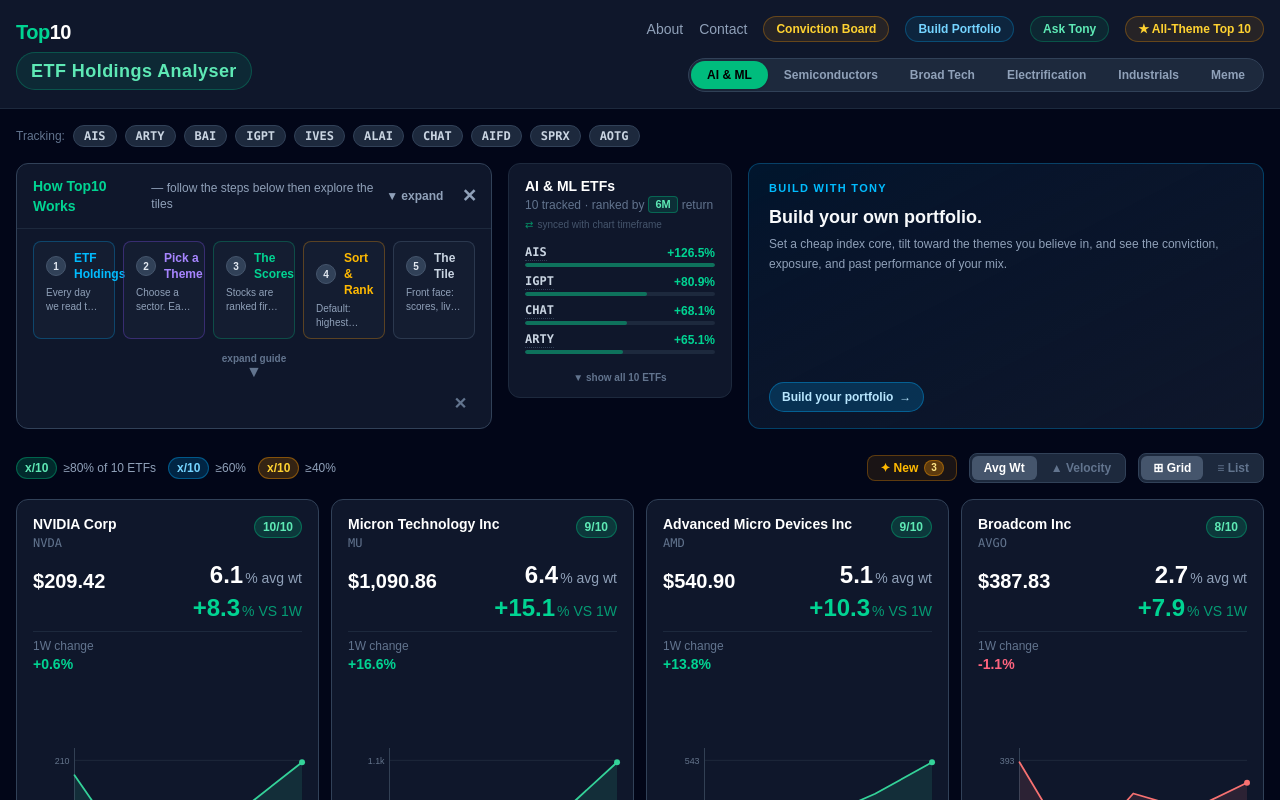
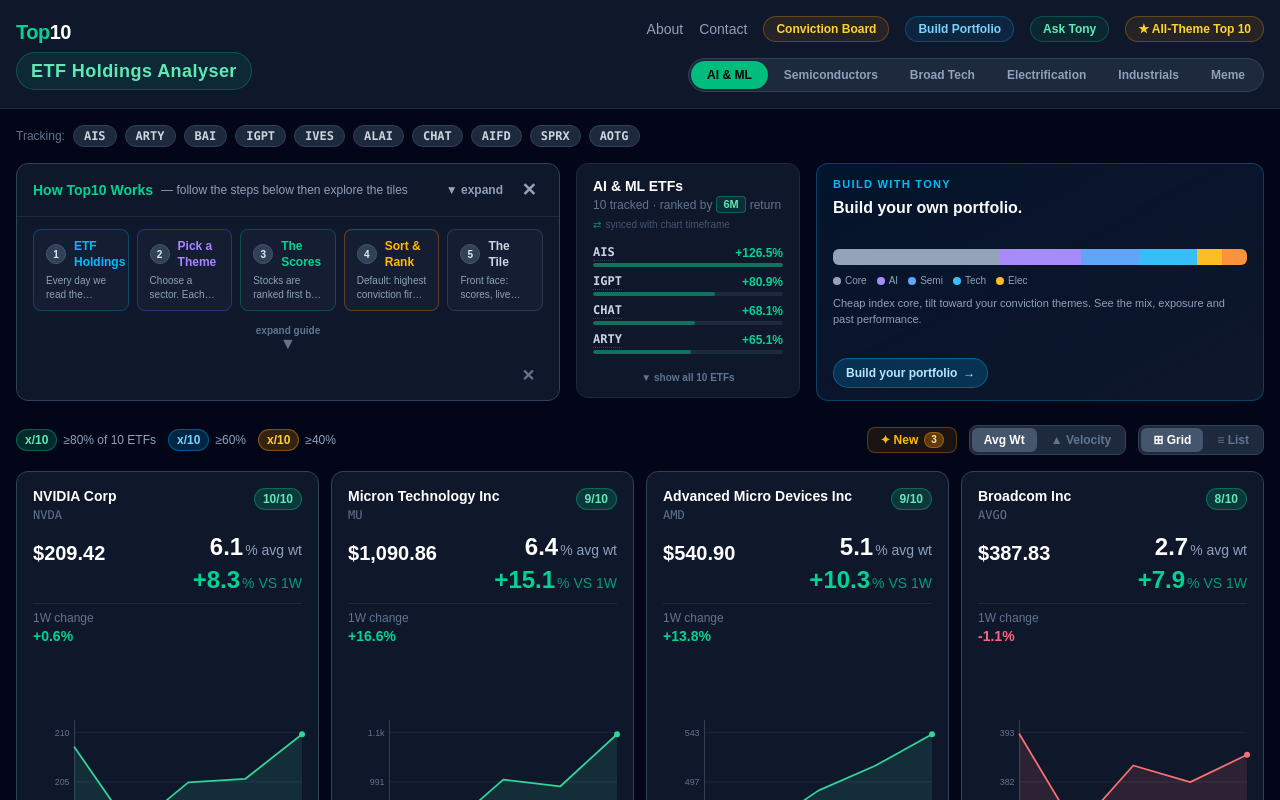
Before and after one commit to spready2026io-lgtm/top10, a Next.js app: page / in a window 1280 px wide. Shown: the top 800 px of the page. Built offline with nearby package versions, Linux system fonts and the light colour scheme.

Commit message:
feat: shorten portfolio teaser to chart height + add core-satellite allocation visual

```diff
--- a/app/page.tsx
+++ b/app/page.tsx
@@ -1766,16 +1766,36 @@
                   to the right of the ETF tile with a CTA into /portfolio. */}
               <Link
                 href="/portfolio"
-                className="hidden lg:flex flex-1 min-w-0 flex-col justify-between rounded-xl border border-sky-500/30 bg-gradient-to-br from-sky-500/10 to-slate-900 px-5 py-4 hover:border-sky-500/60 hover:from-sky-500/20 transition-colors group"
+                className="hidden lg:flex flex-1 min-w-0 max-w-md flex-col justify-between rounded-xl border border-sky-500/30 bg-gradient-to-br from-sky-500/10 to-slate-900 px-4 pt-3 pb-3 hover:border-sky-500/60 hover:from-sky-500/20 transition-colors group"
               >
                 <div>
-                  <div className="text-[11px] font-bold tracking-[0.12em] uppercase text-sky-400 mb-2">Build with Tony</div>
-                  <div className="text-lg font-bold text-slate-50 leading-snug">Build your own portfolio.</div>
-                  <p className="text-xs text-slate-400 leading-relaxed mt-1.5">
-                    Set a cheap index core, tilt toward the themes you believe in, and see the conviction, exposure, and past performance of your mix.
+                  <div className="text-[11px] font-bold tracking-[0.12em] uppercase text-sky-400">Build with Tony</div>
+                  <div className="text-base font-bold text-slate-50 leading-snug mt-1">Build your own portfolio.</div>
+                </div>
+
+                {/* Core-satellite mechanism visual — index core + theme tilts */}
+                <div className="my-1">
+                  <div className="flex h-4 w-full rounded-md overflow-hidden bg-slate-800">
+                    <div style={{ width: '40%', background: '#94a3b8' }} />
+                    <div style={{ width: '20%', background: '#a78bfa' }} />
+                    <div style={{ width: '14%', background: '#60a5fa' }} />
+                    <div style={{ width: '14%', background: '#38bdf8' }} />
+                    <div style={{ width: '6%',  background: '#fbbf24' }} />
+                    <div style={{ width: '6%',  background: '#fb923c' }} />
+                  </div>
+                  <div className="flex flex-wrap gap-x-2.5 gap-y-1 mt-2">
+                    {[['#94a3b8', 'Core'], ['#a78bfa', 'AI'], ['#60a5fa', 'Semi'], ['#38bdf8', 'Tech'], ['#fbbf24', 'Elec']].map(([c, l]) => (
+                      <span key={l} className="text-[10px] text-slate-400 flex items-center gap-1">
+                        <span className="inline-block w-2 h-2 rounded-sm" style={{ background: c }} />{l}
+                      </span>
+                    ))}
+                  </div>
+                  <p className="text-[11px] text-slate-400 leading-snug mt-2">
+                    Cheap index core, tilt toward your conviction themes. See the mix, exposure and past performance.
                   </p>
                 </div>
-                <div className="mt-3 inline-flex items-center gap-1.5 self-start px-3 py-1.5 rounded-full bg-sky-500/20 border border-sky-500/40 text-sky-200 text-xs font-bold group-hover:bg-sky-500/30 transition-colors">
+
+                <div className="inline-flex items-center gap-1.5 self-start px-3 py-1.5 rounded-full bg-sky-500/20 border border-sky-500/40 text-sky-200 text-xs font-bold group-hover:bg-sky-500/30 transition-colors">
                   Build your portfolio
                   <span className="group-hover:translate-x-0.5 transition-transform">→</span>
                 </div>
```
